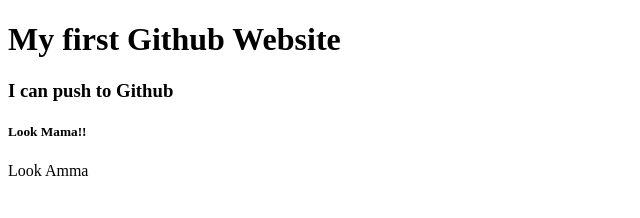
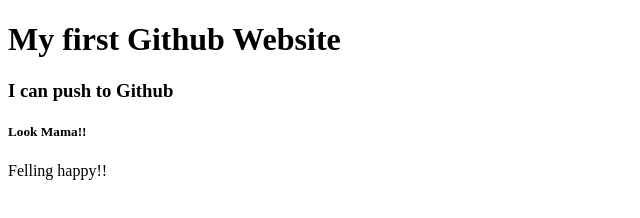
Before and after one commit to Jesmin455/practice-git, a plain HTML site: page index.html in a window 1280 px wide. Shown: the full height of the page, 0-640 px from the left. Drawn offline with Linux system fonts and the light colour scheme.

Commit message:
something add new

```diff
--- a/index.html
+++ b/index.html
@@ -10,6 +10,6 @@
     <h1>My first Github Website</h1>
     <h3>I can push to Github</h3>
     <h5>Look Mama!!</h5>
-    <p>Look Amma</p>
+     <p>Felling happy!!</p>
 </body>
 </html>
```
